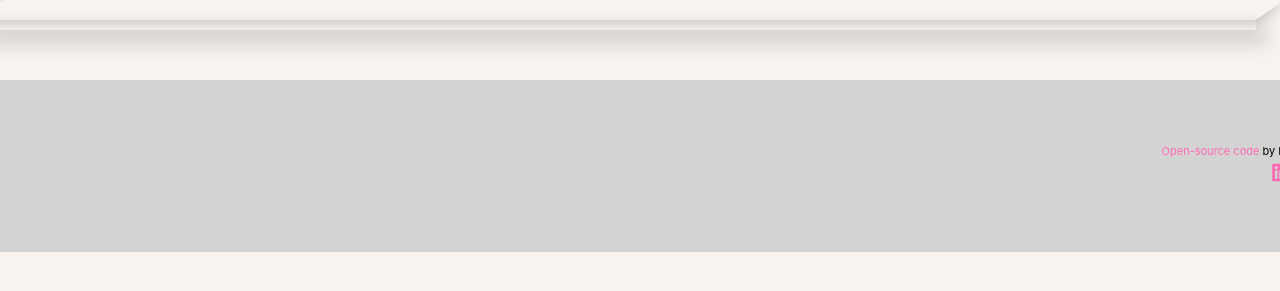
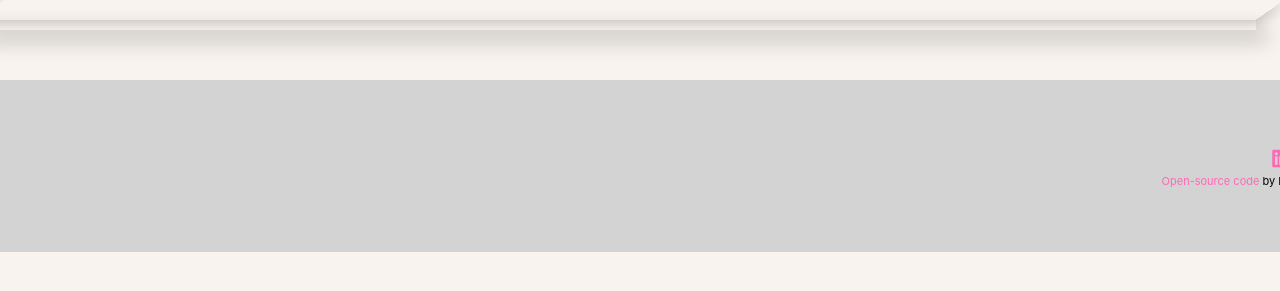
Before and after one commit to L-itslocked/react-bookshelf, a React (Create React App) app in the folder bookshelf-2/: page / in a window 1280 px wide. Shown: the part 411-702 px from the top of the page. Built offline with nearby package versions, Linux system fonts and the light colour scheme.

Commit message:
Import css & adjust order

```diff
--- a/bookshelf-2/src/Footer.js
+++ b/bookshelf-2/src/Footer.js
@@ -1,12 +1,9 @@
 import React from "react";
+import "./index.css";
 
 export default function Footer() {
   return (
     <footer>
-      <a href="https://github.com/L-itslocked/react-bookshelf">
-        Open-source code
-      </a>{" "}
-      by Laura Doyon
       <div>
         <a href="https://www.linkedin.com/in/doyonlaura">
           <i class="fa-brands fa-linkedin coder-social"></i>
@@ -18,6 +15,10 @@ export default function Footer() {
           <i class="fa-brands fa-codepen coder-social"></i>
         </a>
       </div>
+      <a href="https://github.com/L-itslocked/react-bookshelf">
+        Open-source code
+      </a>{" "}
+      by Laura Doyon
     </footer>
   );
 }
```
